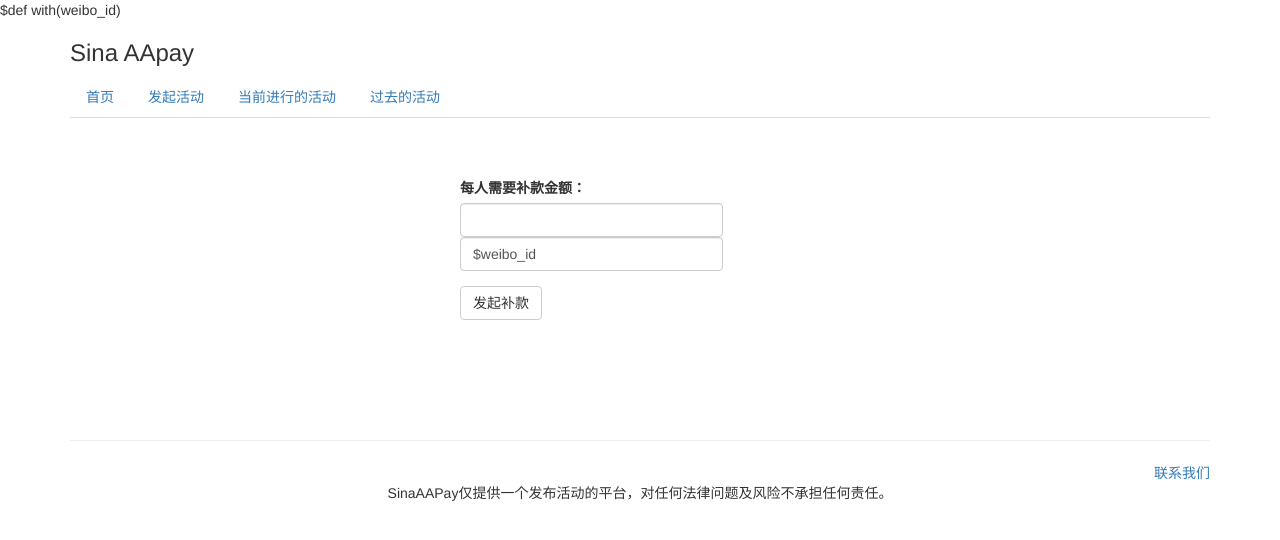
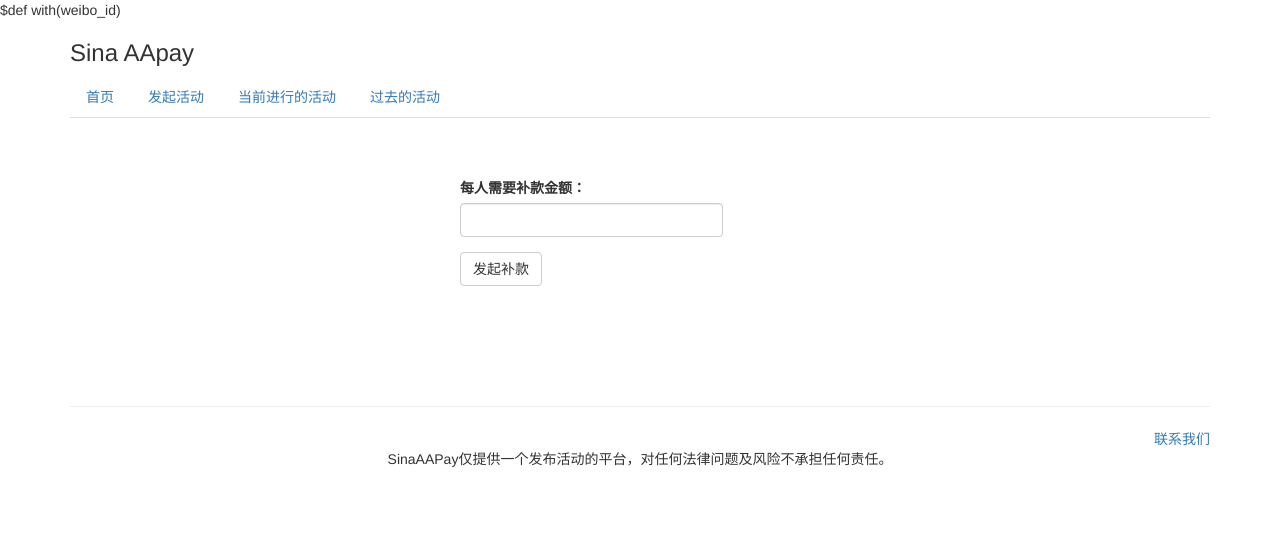
Before and after one commit to SinaAApay/data, a plain HTML site: page static/fillingMoney.html in a window 1280 px wide. Drawn offline with nearby package versions, Linux system fonts and the light colour scheme.

```diff
--- a/static/fillingMoney.html
+++ b/static/fillingMoney.html
@@ -38,7 +38,7 @@
                       <br /><br /><br />
                         <label for="fillMoney">每人需要补款金额：</label>
                         <input type="" class="form-control" name="fillMoney" />
-			<input type="" class="form-control" name="weibo_id" value="$weibo_id" />
+			<input type="" class="hidden" name="weibo_id" value="$weibo_id" />
                       </div>
                       <button type="submit" class="btn btn-default">发起补款</button>
                     </div>
```
